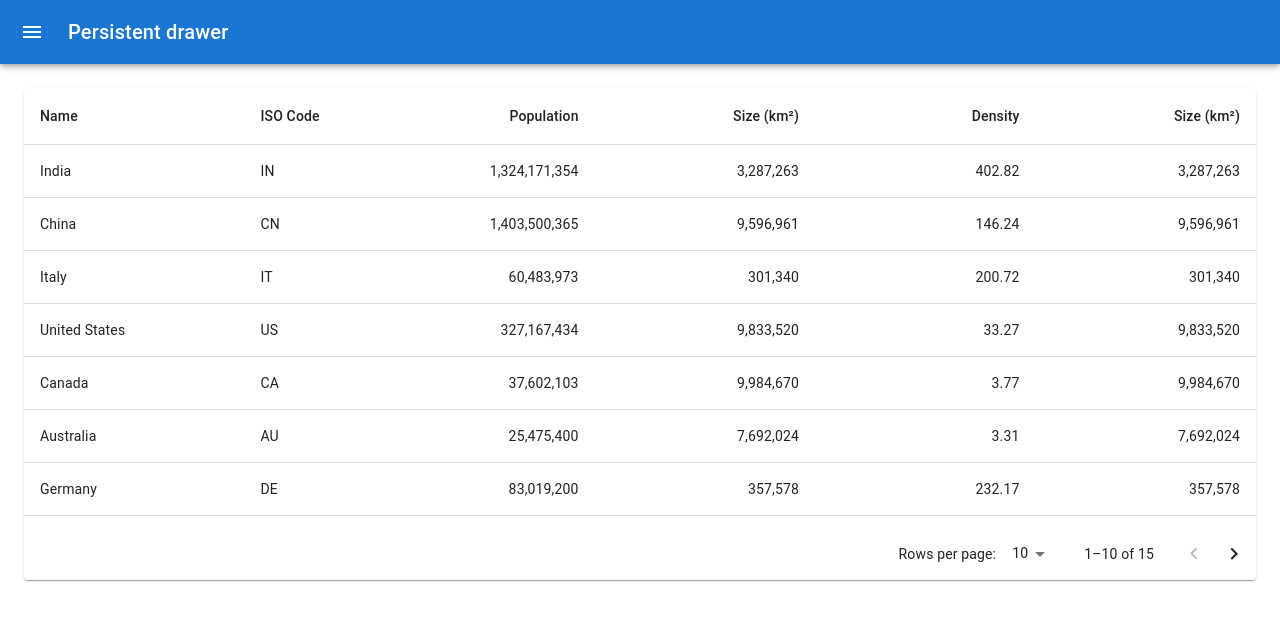
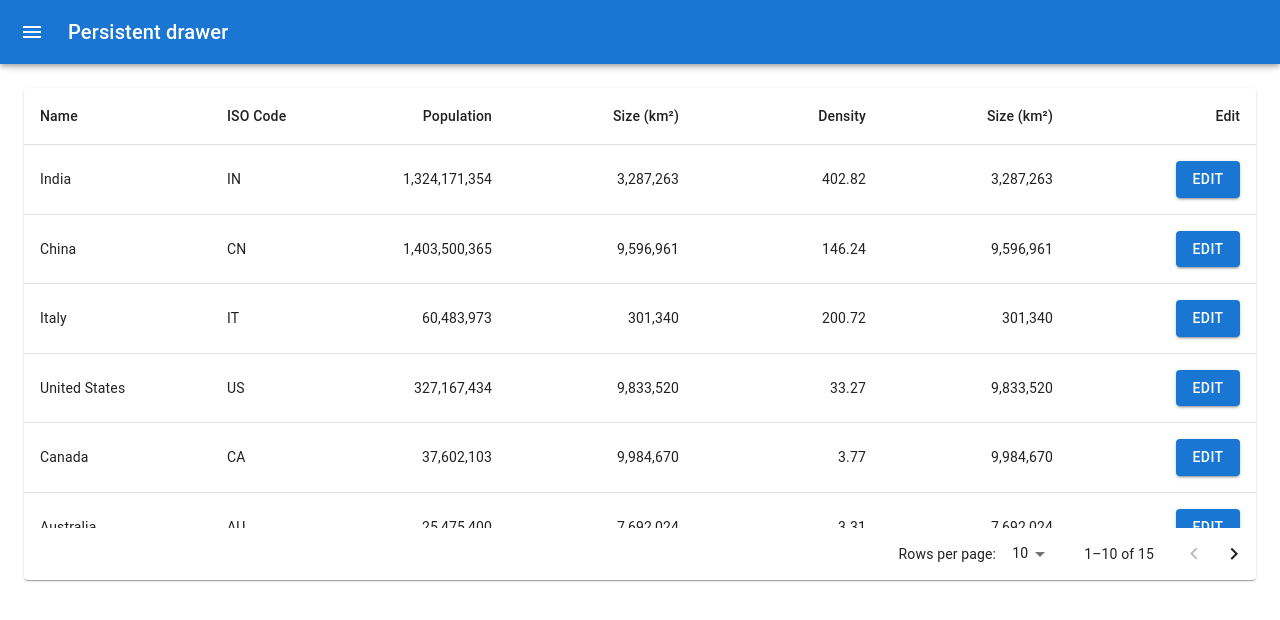
Before and after one commit to AitorFagoaga/Assesment-FrontEnd, a React (Create React App) app: page /Socios in a window 1280 px wide. Shown: the top 620 px of the page. Built offline with nearby package versions, Linux system fonts and the light colour scheme.

Commit message:
Edit Button

```diff
--- a/src/components/Socios.js
+++ b/src/components/Socios.js
@@ -7,6 +7,8 @@ import TableContainer from '@mui/material/TableContainer';
 import TableHead from '@mui/material/TableHead';
 import TablePagination from '@mui/material/TablePagination';
 import TableRow from '@mui/material/TableRow';
+import Button from '@mui/material/Button';
+
 
 const columns = [
   { id: 'name', label: 'Name', minWidth: 170 },
@@ -39,6 +41,13 @@ const columns = [
     align: 'right',
     format: (value) => value.toLocaleString('en-US'),
   },
+  {
+    id: 'edit',
+    label: 'Edit',
+    minWidth: 170,
+    align: 'right',
+    format: (value) => value.toLocaleString('en-US'),
+  }
 
 ];
 
@@ -105,10 +114,14 @@ export default function StickyHeadTable() {
                       const value = row[column.id];
                       return (
                         <TableCell key={column.id} align={column.align}>
-                          {column.format && typeof value === 'number'
+                         {column.format && typeof value === 'number'
                             ? column.format(value)
                             : value}
+                            {column.id === "edit" ?
+                            <Button variant="contained">Edit</Button>
+                          : null }
                         </TableCell>
+
                       );
                     })}
                   </TableRow>
--- a/src/components/TopBar.js
+++ b/src/components/TopBar.js
@@ -151,7 +151,7 @@ export default function PersistentDrawerLeft() {
         <List>
            {['Socios', 'Planes'].map((text, index) => (
             <ListItem key={text} disablePadding>
-              <ListItemButton component={Link} to={"./Socios"}>
+              <ListItemButton component={Link} to={index % 2 === 0 ? "./Socios": "/Spa"}>
                 <ListItemIcon>
                   {index % 2 === 0 ? <GroupIcon /> : <DvrIcon />}
                 </ListItemIcon>
@@ -166,7 +166,7 @@ export default function PersistentDrawerLeft() {
         <List>
           {['Prospectos', 'Empresas/Alianzas'].map((text, index) => (
             <ListItem key={text} disablePadding>
-              <ListItemButton component={Link} to={"./Spa"}>
+              <ListItemButton component={Link} to={"/"}>
                 <ListItemIcon>
                   {index % 2 === 0 ? <DvrIcon /> : <GroupIcon />}
                 </ListItemIcon>
```
